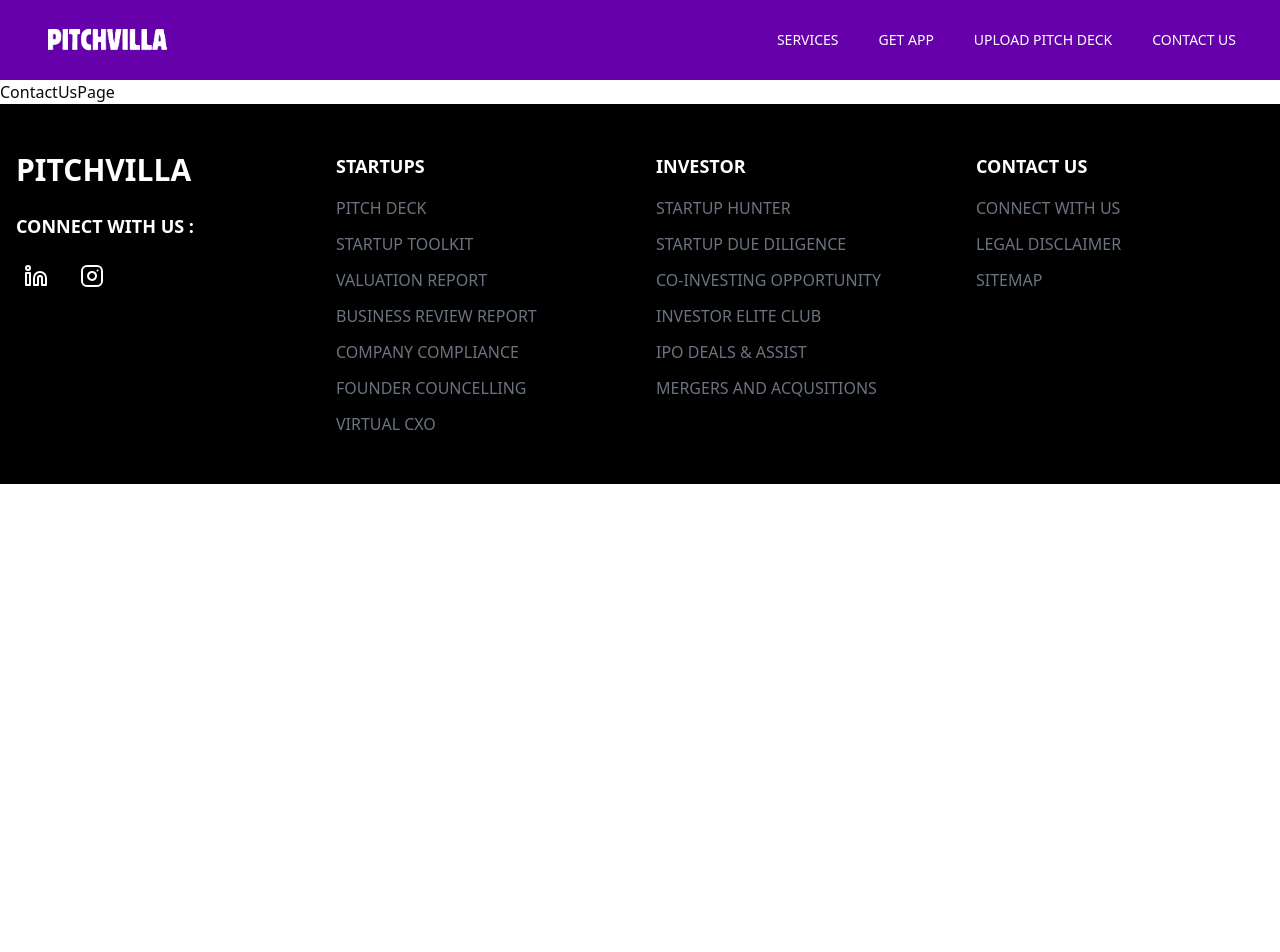
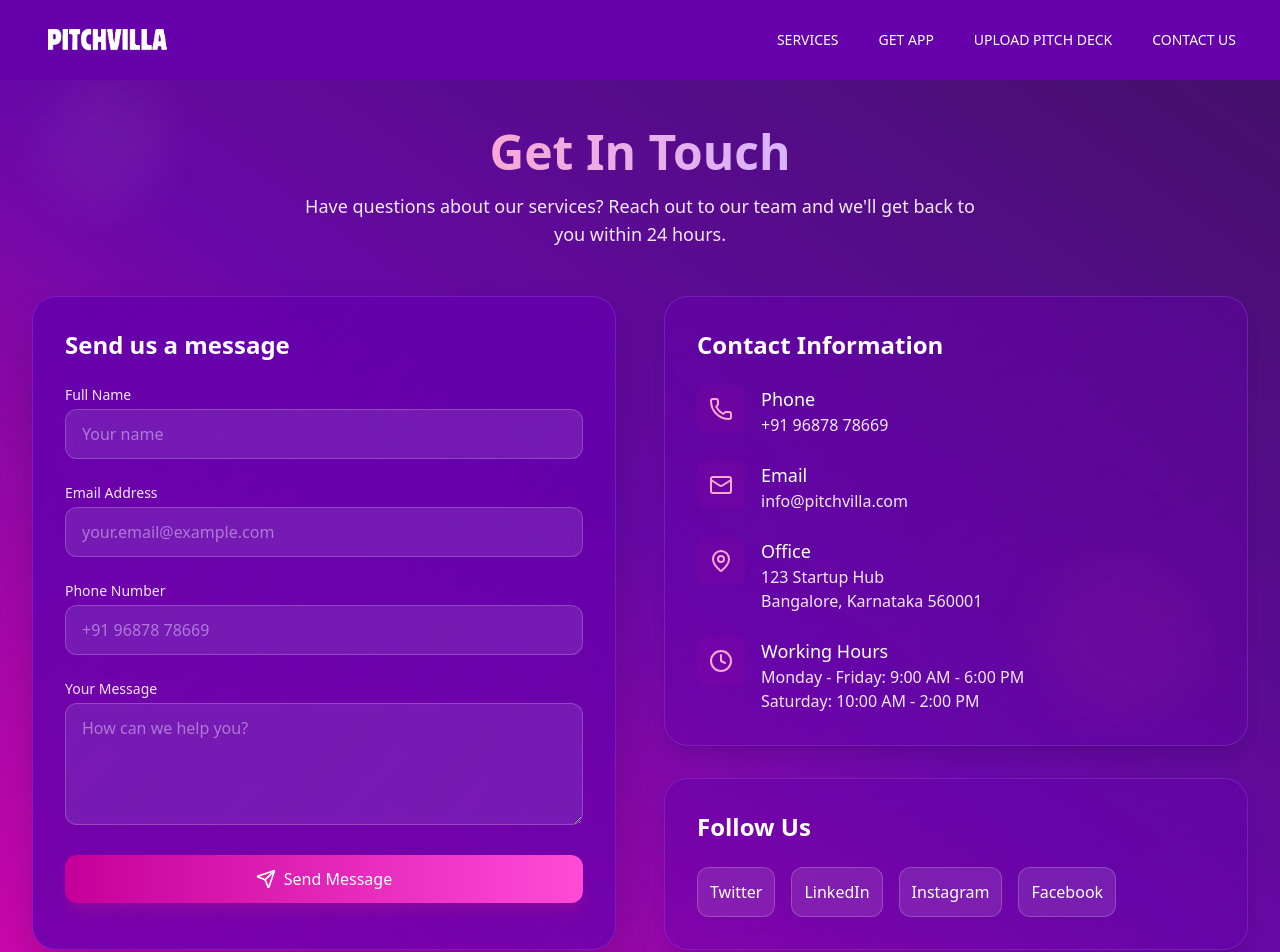
Before and after one commit to darshit890/pitchvilla-landing-page, a Next.js app: page /contact-us in a window 1280 px wide. Shown: the top 952 px of the page. Before the commit the page ends 800 px from the top, so only its background shows below. Built offline with nearby package versions, Linux system fonts and the light colour scheme.

Commit message:
Update page.tsx

```diff
--- a/src/app/contact-us/page.tsx
+++ b/src/app/contact-us/page.tsx
@@ -1,9 +1,205 @@
-import React from 'react'
+"use client";
 
-const ContactUsPage = () => {
+import { useState } from "react";
+import { Phone, Mail, MapPin, Send, Clock } from "lucide-react";
+
+export default function ContactPage() {
+  const [formData, setFormData] = useState({
+    name: "",
+    email: "",
+    phone: "",
+    message: ""
+  });
+
+  const handleChange = (e) => {
+    const { name, value } = e.target;
+    setFormData(prev => ({
+      ...prev,
+      [name]: value
+    }));
+  };
+
+  const handleSubmit = (e) => {
+    e.preventDefault();
+    // Add your form submission logic here
+    console.log("Form submitted:", formData);
+    alert("Thank you for your message! We'll get back to you soon.");
+    setFormData({
+      name: "",
+      email: "",
+      phone: "",
+      message: ""
+    });
+  };
+
   return (
-    <div>ContactUsPage</div>
-  )
+    <div className="min-h-screen bg-gradient-to-bl from-[#44106C] via-[#6708A6] to-[#D007AC] py-12 px-4 sm:px-6 lg:px-8">
+      {/* Decorative elements */}
+      <div className="absolute top-20 left-10 w-32 h-32 bg-white/5 rounded-full blur-xl"></div>
+      <div className="absolute bottom-20 right-20 w-40 h-40 bg-pink-500/10 rounded-full blur-xl"></div>
+
+      <div className="max-w-7xl mx-auto relative z-10">
+        {/* Header */}
+        <div className="text-center mb-12">
+          <h1 className="text-4xl md:text-5xl font-bold text-white mb-4">
+            <span className="bg-gradient-to-r from-pink-300 to-purple-300 bg-clip-text text-transparent">
+              Get In Touch
+            </span>
+          </h1>
+          <p className="text-lg text-purple-100 max-w-2xl mx-auto">
+            Have questions about our services? Reach out to our team and we'll get back to you within 24 hours.
+          </p>
+        </div>
+
+        <div className="grid grid-cols-1 lg:grid-cols-2 gap-12">
+          {/* Contact Form */}
+          <div className="bg-gradient-to-br from-[#6500AB]/90 to-[#6500AB]/70 backdrop-blur-md rounded-3xl shadow-2xl p-8 border border-purple-500/30">
+            <h2 className="text-2xl font-semibold text-white mb-6">Send us a message</h2>
+
+            <form onSubmit={handleSubmit} className="space-y-6">
+              <div>
+                <label htmlFor="name" className="block text-sm font-medium text-purple-100 mb-1">
+                  Full Name
+                </label>
+                <input
+                  type="text"
+                  id="name"
+                  name="name"
+                  value={formData.name}
+                  onChange={handleChange}
+                  required
+                  className="w-full bg-white/10 backdrop-blur-sm border border-white/20 rounded-xl py-3 px-4 text-white placeholder-purple-200/50 focus:outline-none focus:ring-2 focus:ring-pink-400 focus:border-transparent"
+                  placeholder="Your name"
+                />
+              </div>
+
+              <div>
+                <label htmlFor="email" className="block text-sm font-medium text-purple-100 mb-1">
+                  Email Address
+                </label>
+                <input
+                  type="email"
+                  id="email"
+                  name="email"
+                  value={formData.email}
+                  onChange={handleChange}
+                  required
+                  className="w-full bg-white/10 backdrop-blur-sm border border-white/20 rounded-xl py-3 px-4 text-white placeholder-purple-200/50 focus:outline-none focus:ring-2 focus:ring-pink-400 focus:border-transparent"
+                  placeholder="your.email@example.com"
+                />
+              </div>
+
+              <div>
+                <label htmlFor="phone" className="block text-sm font-medium text-purple-100 mb-1">
+                  Phone Number
+                </label>
+                <input
+                  type="tel"
+                  id="phone"
+                  name="phone"
+                  value={formData.phone}
+                  onChange={handleChange}
+                  className="w-full bg-white/10 backdrop-blur-sm border border-white/20 rounded-xl py-3 px-4 text-white placeholder-purple-200/50 focus:outline-none focus:ring-2 focus:ring-pink-400 focus:border-transparent"
+                  placeholder="+91 96878 78669"
+                />
+              </div>
+
+              <div>
+                <label htmlFor="message" className="block text-sm font-medium text-purple-100 mb-1">
+                  Your Message
+                </label>
+                <textarea
+                  id="message"
+                  name="message"
+                  rows={4}
+                  value={formData.message}
+                  onChange={handleChange}
+                  required
+                  className="w-full bg-white/10 backdrop-blur-sm border border-white/20 rounded-xl py-3 px-4 text-white placeholder-purple-200/50 focus:outline-none focus:ring-2 focus:ring-pink-400 focus:border-transparent"
+                  placeholder="How can we help you?"
+                ></textarea>
+              </div>
+
+              <div>
+                <button
+                  type="submit"
+                  className="w-full flex justify-center items-center py-3 px-6 bg-gradient-to-r from-[#C6009A] to-[#FF4BD8] text-white font-medium rounded-xl hover:from-[#D800AA] hover:to-[#FF6DE1] shadow-lg shadow-pink-600/20 hover:shadow-pink-600/40 transition-all duration-300"
+                >
+                  <Send className="h-5 w-5 mr-2" />
+                  Send Message
+                </button>
+              </div>
+            </form>
+          </div>
+
+          {/* Contact Information */}
+          <div className="space-y-8">
+            <div className="bg-gradient-to-br from-[#6500AB]/50 to-[#6500AB]/30 backdrop-blur-sm rounded-3xl shadow-lg p-8 border border-purple-500/30">
+              <h2 className="text-2xl font-semibold text-white mb-6">Contact Information</h2>
+
+              <div className="space-y-6">
+                <div className="flex items-start">
+                  <div className="flex-shrink-0 bg-[#C6009A]/10 p-3 rounded-lg">
+                    <Phone className="h-6 w-6 text-pink-300" />
+                  </div>
+                  <div className="ml-4">
+                    <h3 className="text-lg font-medium text-white">Phone</h3>
+                    <p className="text-purple-100">+91 96878 78669</p>
+                  </div>
+                </div>
+
+                <div className="flex items-start">
+                  <div className="flex-shrink-0 bg-[#C6009A]/10 p-3 rounded-lg">
+                    <Mail className="h-6 w-6 text-pink-300" />
+                  </div>
+                  <div className="ml-4">
+                    <h3 className="text-lg font-medium text-white">Email</h3>
+                    <p className="text-purple-100">info@pitchvilla.com</p>
+                  </div>
+                </div>
+
+                <div className="flex items-start">
+                  <div className="flex-shrink-0 bg-[#C6009A]/10 p-3 rounded-lg">
+                    <MapPin className="h-6 w-6 text-pink-300" />
+                  </div>
+                  <div className="ml-4">
+                    <h3 className="text-lg font-medium text-white">Office</h3>
+                    <p className="text-purple-100">123 Startup Hub</p>
+                    <p className="text-purple-100">Bangalore, Karnataka 560001</p>
+                  </div>
+                </div>
+
+                <div className="flex items-start">
+                  <div className="flex-shrink-0 bg-[#C6009A]/10 p-3 rounded-lg">
+                    <Clock className="h-6 w-6 text-pink-300" />
+                  </div>
+                  <div className="ml-4">
+                    <h3 className="text-lg font-medium text-white">Working Hours</h3>
+                    <p className="text-purple-100">Monday - Friday: 9:00 AM - 6:00 PM</p>
+                    <p className="text-purple-100">Saturday: 10:00 AM - 2:00 PM</p>
+                  </div>
+                </div>
+              </div>
+            </div>
+
+            {/* Social Media */}
+            <div className="bg-gradient-to-br from-[#6500AB]/50 to-[#6500AB]/30 backdrop-blur-sm rounded-3xl shadow-lg p-8 border border-purple-500/30">
+              <h2 className="text-2xl font-semibold text-white mb-6">Follow Us</h2>
+              <div className="flex space-x-4">
+                {['Twitter', 'LinkedIn', 'Instagram', 'Facebook'].map((social) => (
+                  <a
+                    key={social}
+                    href="#"
+                    className="flex items-center justify-center bg-white/10 hover:bg-white/15 border border-white/20 rounded-xl p-3 transition-colors duration-300"
+                  >
+                    <span className="text-white">{social}</span>
+                  </a>
+                ))}
+              </div>
+            </div>
+          </div>
+        </div>
+      </div>
+    </div>
+  );
 }
-
-export default ContactUsPage
```
